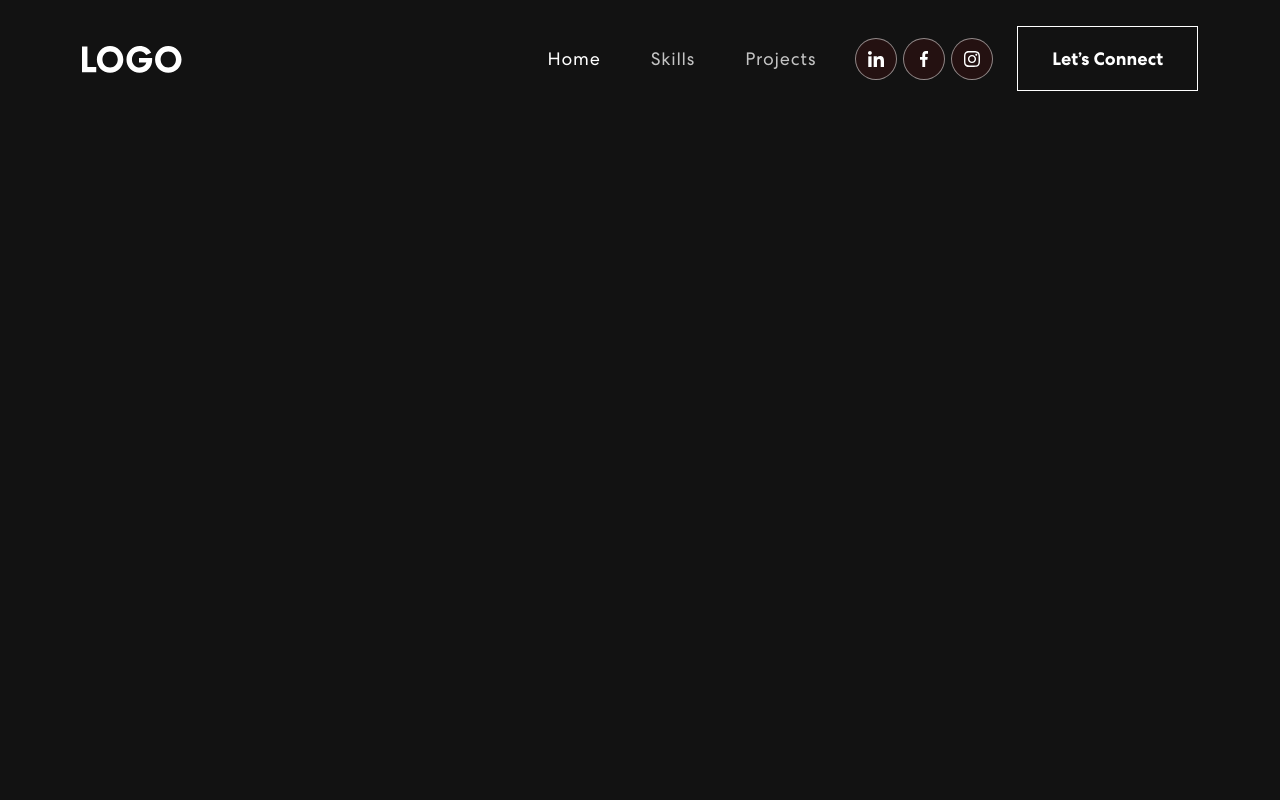
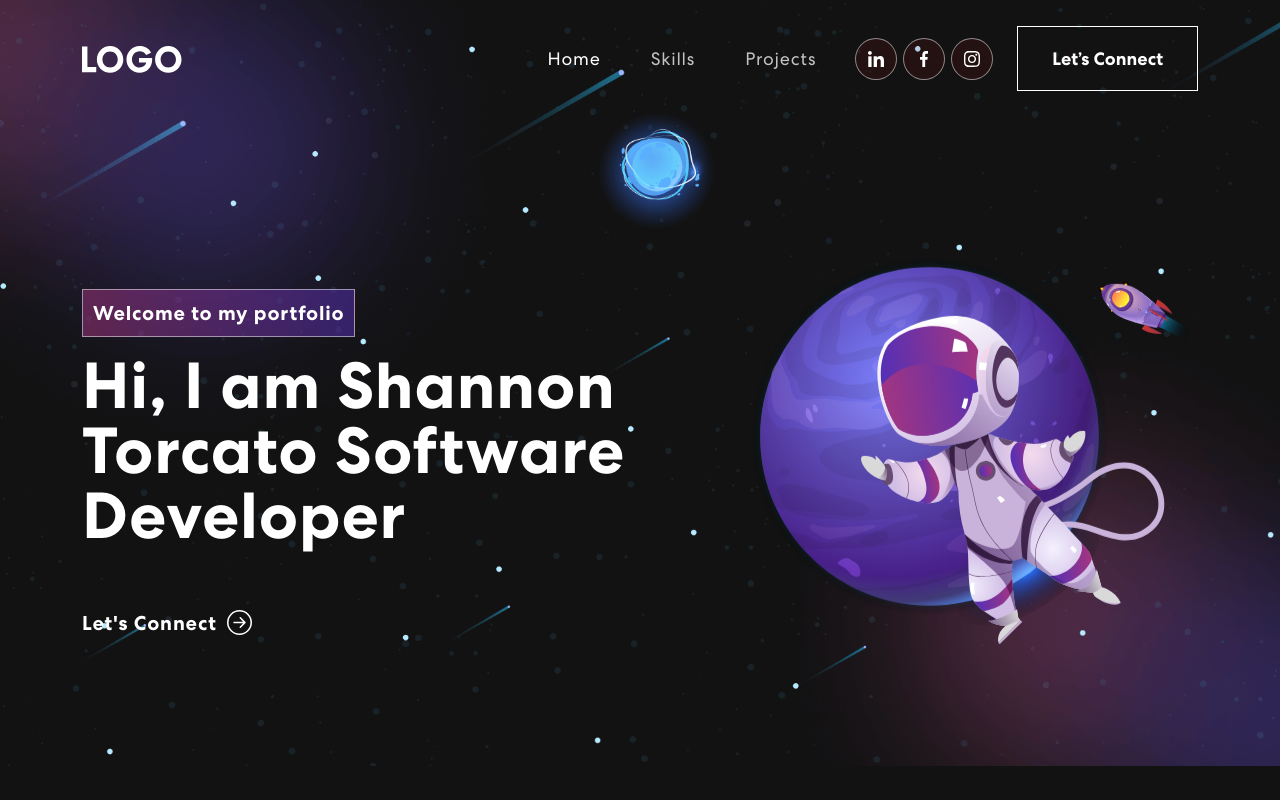
Before and after one commit to shannontorcato/portfolio-website, a React (Create React App) app: page / in a window 1280 px wide. Built offline with nearby package versions, Linux system fonts and the light colour scheme.

Commit message:
added banner.js

```diff
--- a/package.json
+++ b/package.json
@@ -9,7 +9,9 @@
     "bootstrap": "^5.2.2",
     "react": "^18.2.0",
     "react-bootstrap": "^2.5.0",
+    "react-bootstrap-icons": "^1.9.1",
     "react-dom": "^18.2.0",
+    "react-multi-carousel": "^2.8.2",
     "react-scripts": "5.0.1",
     "web-vitals": "^2.1.4"
   },
--- a/src/App.js
+++ b/src/App.js
@@ -1,12 +1,14 @@
 import logo from './logo.svg';
 import './App.css';
 import {NavBar} from './components/NavBar';
+import {Banner} from './components/Banner'
 import 'bootstrap/dist/css/bootstrap.min.css';
 
 function App() {
   return (
     <div className="App">
       <NavBar/>
+      <Banner/>
     </div>
   );
 }
--- /dev/null
+++ b/src/components/Banner.js
@@ -0,0 +1,60 @@
+import { useState, useEffect } from "react";
+import { Col, Container, Row } from "react-bootstrap";
+import { ArrowRightCircle  } from "react-bootstrap-icons";
+import headerImg from "../assets/img/header-img.svg"
+
+export const Banner = () => {
+    const [loopNum, setLoopNum] = useState(0);
+    const [isDeleting, setIsDeleting] = useState(false);
+    const toRotate = ["Software Developer", "Web Developer", "Data Analyst"]
+    const [text, setText] = useState('');
+    const [delta, setDelta] = useState(300-Math.random()*100);
+    const period = 2000;
+
+    useEffect(()=>{
+        let ticker = setInterval(()=>{
+            tick();
+        }, delta)
+
+        return ()=>{clearInterval(ticker)};
+    }, [text])
+
+    const tick = () => {
+        let i = loopNum%toRotate.length;
+        let fullText = toRotate[i];
+        let updatedText = isDeleting? fullText.substring(0, text.length-1):fullText.substring(0, text.length+1);
+
+        setText(updatedText);
+
+        if (isDeleting) {
+            setDelta(prevDelta => prevDelta/2)
+        }
+
+        if (!isDeleting && updatedText ===fullText) {
+            setIsDeleting(true);
+            setDelta(period);
+        } else if(isDeleting && updatedText === '') {
+            setIsDeleting(false);
+            setLoopNum(loopNum + 1);
+            setDelta(500);
+        }
+    }
+
+    return (
+        <section className="banner" id="home">
+            <Container>
+                <Row className="align-items-center">
+                    <Col xs={12} md={6} xl={7}>
+                        <span className="tagline">Welcome to my portfolio</span>
+                        <h1>{'Hi, I am Shannon Torcato '}<span className="wrap">{text}</span> </h1>
+                        <p></p>
+                        <button onClick={()=>console.log("Hello")}>Let's Connect<ArrowRightCircle size={25}/></button>
+                    </Col>
+                    <Col xs={12} md={6} xl={5}>
+                        <img src={headerImg} alt="Header Img"/>
+                    </Col>
+                </Row>
+            </Container>
+        </section>
+    )
+}
```
Also changed, not shown: 1 other file (tests, documents, lock files or other folders).
